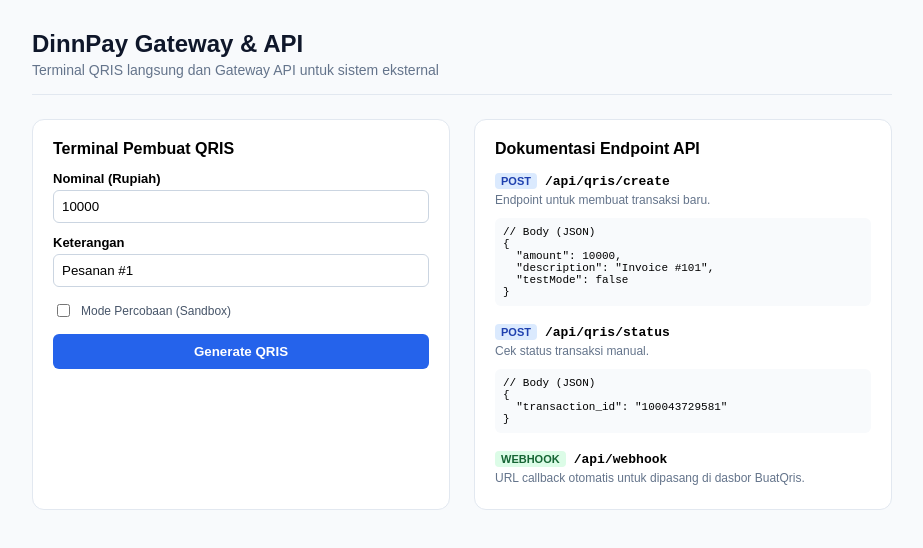
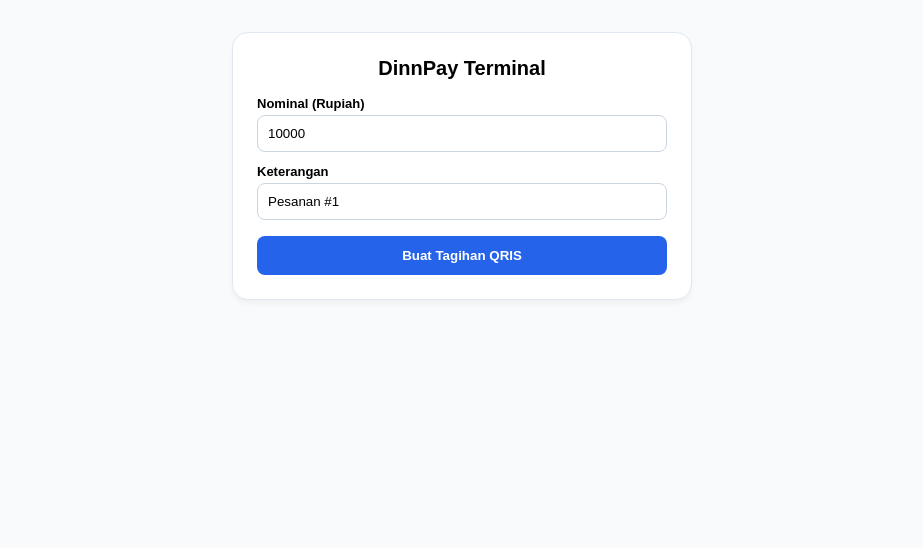
Before and after one commit to DINSTORE99/dinpay, a Next.js app: page / in a window 1280 px wide. Shown: the top 548 px of the page, without its empty margins (178-1101 px from the left). Built offline with nearby package versions, Linux system fonts and the light colour scheme.

Commit message:
Update page.jsx

```diff
--- a/src/app/page.jsx
+++ b/src/app/page.jsx
@@ -1,17 +1,18 @@
 "use client";
 
-import { useState } from "react";
+import { useState, useEffect } from "react";
 
 export default function HomePage() {
   const [amount, setAmount] = useState(10000);
   const [desc, setDesc] = useState("Pesanan #1");
-  const [isTestMode, setIsTestMode] = useState(false);
   const [loading, setLoading] = useState(false);
   const [qris, setQris] = useState(null);
-  const [status, setStatus] = useState("pending");
+  const [status, setStatus] = useState("pending"); // pending | success | expired
+  const [timeLeft, setTimeLeft] = useState(0);
   const [checking, setChecking] = useState(false);
   const [errorMsg, setErrorMsg] = useState("");
 
+  // Buat QRIS baru
   const handleCreate = async (e) => {
     e.preventDefault();
     setLoading(true);
@@ -23,22 +24,29 @@
       const res = await fetch("/api/qris/create", {
         method: "POST",
         headers: { "Content-Type": "application/json" },
-        body: JSON.stringify({ amount, description: desc, testMode: isTestMode }),
+        body: JSON.stringify({ amount, description: desc, testMode: false }),
       });
 
       const result = await res.json();
       if (!result.success) throw new Error(result.message);
 
       setQris(result.data);
+
+      // Hitung selisih detik untuk countdown
+      const expTime = new Date(result.data.expired_at).getTime();
+      const now = new Date().getTime();
+      const secondsRemaining = Math.max(0, Math.floor((expTime - now) / 1000));
+      setTimeLeft(secondsRemaining > 0 ? secondsRemaining : 300); // default 5 menit jika parsing gagal
     } catch (err) {
-      setErrorMsg(err.message || "Gagal memproses QRIS");
+      setErrorMsg(err.message || "Gagal membuat tagihan");
     } finally {
       setLoading(false);
     }
   };
 
+  // Cek status manual atau via interval
   const checkStatus = async () => {
-    if (!qris?.transaction_id) return;
+    if (!qris?.transaction_id || status === "success") return;
     setChecking(true);
     try {
       const res = await fetch("/api/qris/status", {
@@ -51,25 +59,51 @@
         setStatus(data.data.status);
       }
     } catch (e) {
-      console.error(e);
+      console.error("Gagal memeriksa status", e);
     } finally {
       setChecking(false);
     }
   };
 
+  // Timer hitung mundur & auto cek status setiap 5 detik
+  useEffect(() => {
+    if (!qris || status === "success" || status === "expired") return;
+
+    const timer = setInterval(() => {
+      setTimeLeft((prev) => {
+        if (prev <= 1) {
+          clearInterval(timer);
+          setStatus("expired");
+          return 0;
+        }
+        return prev - 1;
+      });
+    }, 1000);
+
+    const polling = setInterval(() => {
+      checkStatus();
+    }, 5000);
+
+    return () => {
+      clearInterval(timer);
+      clearInterval(polling);
+    };
+  }, [qris, status]);
+
+  // Format detik ke format mm:ss
+  const formatTime = (secs) => {
+    const m = Math.floor(secs / 60).toString().padStart(2, "0");
+    const s = (secs % 60).toString().padStart(2, "0");
+    return `${m}:${s}`;
+  };
+
   return (
-    <main style={{ maxWidth: 860, margin: "30px auto", padding: "0 16px", fontFamily: "sans-serif" }}>
-      <header style={{ marginBottom: 24, borderBottom: "1px solid #e2e8f0", paddingBottom: 16 }}>
-        <h1 style={{ margin: 0, fontSize: 24, color: "#0f172a" }}>DinnPay Gateway & API</h1>
-        <p style={{ margin: "4px 0 0", color: "#64748b", fontSize: 14 }}>
-          Terminal QRIS langsung dan Gateway API untuk sistem eksternal
-        </p>
-      </header>
+    <main style={{ maxWidth: 460, margin: "32px auto", padding: "0 16px", fontFamily: "sans-serif" }}>
+      <div style={{ background: "#ffffff", padding: 24, borderRadius: 16, border: "1px solid #e2e8f0", boxShadow: "0 4px 6px -1px rgba(0,0,0,0.05)" }}>
+        <h2 style={{ margin: "0 0 16px", fontSize: 20, textAlign: "center" }}>DinnPay Terminal</h2>
 
-      <div style={{ display: "grid", gridTemplateColumns: "1fr 1fr", gap: 24 }}>
-        {/* Terminal Bayar */}
-        <section style={{ background: "#ffffff", padding: 20, borderRadius: 12, border: "1px solid #e2e8f0" }}>
-          <h2 style={{ fontSize: 16, marginTop: 0 }}>Terminal Pembuat QRIS</h2>
+        {/* Form Tagihan */}
+        {!qris ? (
           <form onSubmit={handleCreate}>
             <label style={{ display: "block", fontSize: 13, marginBottom: 4, fontWeight: 600 }}>
               Nominal (Rupiah)
@@ -80,7 +114,7 @@
               step={100}
               value={amount}
               onChange={(e) => setAmount(Number(e.target.value))}
-              style={{ width: "100%", padding: 8, marginBottom: 12, borderRadius: 6, border: "1px solid #cbd5e1", boxSizing: "border-box" }}
+              style={{ width: "100%", padding: 10, marginBottom: 12, borderRadius: 8, border: "1px solid #cbd5e1", boxSizing: "border-box" }}
               required
             />
 
@@ -91,122 +125,144 @@
               type="text"
               value={desc}
               onChange={(e) => setDesc(e.target.value)}
-              style={{ width: "100%", padding: 8, marginBottom: 14, borderRadius: 6, border: "1px solid #cbd5e1", boxSizing: "border-box" }}
+              style={{ width: "100%", padding: 10, marginBottom: 16, borderRadius: 8, border: "1px solid #cbd5e1", boxSizing: "border-box" }}
               required
             />
 
-            <div style={{ marginBottom: 14, display: "flex", alignItems: "center", gap: 8 }}>
-              <input
-                type="checkbox"
-                id="testCheck"
-                checked={isTestMode}
-                onChange={(e) => setIsTestMode(e.target.checked)}
-              />
-              <label htmlFor="testCheck" style={{ fontSize: 12, color: "#475569" }}>
-                Mode Percobaan (Sandbox)
-              </label>
-            </div>
-
-            {errorMsg && <p style={{ color: "#dc2626", fontSize: 13 }}>{errorMsg}</p>}
+            {errorMsg && <p style={{ color: "#dc2626", fontSize: 13, margin: "0 0 12px" }}>{errorMsg}</p>}
 
             <button
               type="submit"
               disabled={loading}
               style={{
                 width: "100%",
-                padding: 10,
+                padding: 12,
                 background: "#2563eb",
                 color: "#fff",
                 border: "none",
-                borderRadius: 6,
+                borderRadius: 8,
                 fontWeight: 600,
                 cursor: loading ? "not-allowed" : "pointer",
               }}
             >
-              {loading ? "Memproses..." : "Generate QRIS"}
+              {loading ? "Memproses..." : "Buat Tagihan QRIS"}
             </button>
           </form>
+        ) : (
+          /* Area Pembayaran & Hasil */
+          <div style={{ textAlign: "center" }}>
+            {/* Status: Menunggu Pembayaran */}
+            {status === "pending" && (
+              <>
+                <div style={{ display: "inline-block", padding: "6px 14px", borderRadius: 20, background: "#fef3c7", color: "#92400e", fontSize: 13, fontWeight: 600, marginBottom: 12 }}>
+                  ⏳ Menunggu Pembayaran
+                </div>
 
-          {qris && (
-            <div style={{ marginTop: 20, textAlign: "center", borderTop: "1px dashed #cbd5e1", paddingTop: 16 }}>
-              <p style={{ margin: 0, fontSize: 18, fontWeight: "bold" }}>
+                <div style={{ fontSize: 13, color: "#64748b", marginBottom: 4 }}>Batas Waktu Bayar</div>
+                <div style={{ fontSize: 26, fontWeight: 700, color: timeLeft <= 60 ? "#dc2626" : "#0f172a", marginBottom: 16 }}>
+                  {formatTime(timeLeft)}
+                </div>
+
+                <div style={{ background: "#f8fafc", padding: 12, borderRadius: 12, border: "1px solid #f1f5f9", marginBottom: 16 }}>
+                  <div style={{ fontSize: 13, color: "#64748b" }}>Total yang Harus Dibayar:</div>
+                  <div style={{ fontSize: 24, fontWeight: 800, color: "#0f172a", marginTop: 2 }}>
                     Rp {qris.total_amount?.toLocaleString("id-ID")}
-              </p>
+                  </div>
                   {qris.amount_uniq > 0 && (
-                <span style={{ fontSize: 11, color: "#dc2626" }}>Kode unik: {qris.amount_uniq}</span>
+                    <small style={{ color: "#dc2626", display: "block", marginTop: 2 }}>
+                      (Wajib sesuai nominal + kode unik {qris.amount_uniq})
+                    </small>
                   )}
+                </div>
+
+                <div style={{ width: 240, height: 240, margin: "0 auto 16px", padding: 8, background: "#fff", border: "1px solid #e2e8f0", borderRadius: 12 }}>
                   <img
                     src={qris.qr_url}
                     alt="QRIS"
-                width={200}
-                height={200}
-                style={{ display: "block", margin: "12px auto", borderRadius: 8 }}
+                    width={240}
+                    height={240}
+                    style={{ display: "block", borderRadius: 8 }}
                   />
-              <div style={{ marginBottom: 10 }}>
-                <span style={{
-                  padding: "4px 8px",
-                  borderRadius: 12,
-                  fontSize: 12,
-                  background: status === "success" ? "#dcfce7" : "#fef3c7",
-                  color: status === "success" ? "#166534" : "#92400e"
-                }}>
-                  {status.toUpperCase()}
-                </span>
                 </div>
+
                 <button
                   type="button"
                   onClick={checkStatus}
                   disabled={checking}
-                style={{ padding: "4px 10px", fontSize: 12, cursor: "pointer" }}
+                  style={{
+                    background: "#f1f5f9",
+                    border: "1px solid #cbd5e1",
+                    padding: "8px 16px",
+                    borderRadius: 8,
+                    fontSize: 13,
+                    cursor: checking ? "not-allowed" : "pointer",
+                  }}
                 >
-                {checking ? "Mengecek..." : "Cek Status"}
+                  {checking ? "Memeriksa..." : "Cek Pembayaran Sekarang"}
+                </button>
+              </>
+            )}
+
+            {/* Status: Berhasil / Diterima */}
+            {status === "success" && (
+              <div style={{ padding: "20px 0" }}>
+                <div style={{ width: 64, height: 64, borderRadius: "50%", background: "#dcfce7", color: "#166534", fontSize: 32, display: "flex", alignItems: "center", justifyContent: "center", margin: "0 auto 16px" }}>
+                  ✓
+                </div>
+                <h3 style={{ margin: "0 0 6px", color: "#166534", fontSize: 20 }}>Pembayaran Diterima!</h3>
+                <p style={{ margin: "0 0 16px", color: "#64748b", fontSize: 14 }}>
+                  Transaksi <strong>Rp {qris.total_amount?.toLocaleString("id-ID")}</strong> berhasil dilunasi.
+                </p>
+                <div style={{ fontSize: 12, color: "#94a3b8", marginBottom: 20 }}>
+                  Order ID: {qris.transaction_id}
+                </div>
+                <button
+                  type="button"
+                  onClick={() => setQris(null)}
+                  style={{
+                    padding: "10px 20px",
+                    background: "#2563eb",
+                    color: "#fff",
+                    border: "none",
+                    borderRadius: 8,
+                    fontWeight: 600,
+                    cursor: "pointer",
+                  }}
+                >
+                  Transaksi Baru
                 </button>
               </div>
             )}
-        </section>
 
-        {/* Info Endpoint API */}
-        <section style={{ background: "#ffffff", padding: 20, borderRadius: 12, border: "1px solid #e2e8f0" }}>
-          <h2 style={{ fontSize: 16, marginTop: 0 }}>Dokumentasi Endpoint API</h2>
-
-          <div style={{ marginBottom: 16 }}>
-            <span style={{ background: "#dbeafe", color: "#1e40af", padding: "2px 6px", borderRadius: 4, fontSize: 11, fontWeight: "bold" }}>
-              POST
-            </span>
-            <code style={{ marginLeft: 8, fontSize: 13, fontWeight: "bold" }}>/api/qris/create</code>
-            <p style={{ fontSize: 12, color: "#64748b", margin: "4px 0" }}>Endpoint untuk membuat transaksi baru.</p>
-            <pre style={{ background: "#f8fafc", padding: 8, borderRadius: 6, fontSize: 11, overflowX: "auto" }}>
-{`// Body (JSON)
-{
-  "amount": 10000,
-  "description": "Invoice #101",
-  "testMode": false
-}`}
-            </pre>
+            {/* Status: Kedaluwarsa */}
+            {status === "expired" && (
+              <div style={{ padding: "20px 0" }}>
+                <div style={{ width: 64, height: 64, borderRadius: "50%", background: "#fee2e2", color: "#991b1b", fontSize: 32, display: "flex", alignItems: "center", justifyContent: "center", margin: "0 auto 16px" }}>
+                  ✕
                 </div>
-
-          <div style={{ marginBottom: 16 }}>
-            <span style={{ background: "#dbeafe", color: "#1e40af", padding: "2px 6px", borderRadius: 4, fontSize: 11, fontWeight: "bold" }}>
-              POST
-            </span>
-            <code style={{ marginLeft: 8, fontSize: 13, fontWeight: "bold" }}>/api/qris/status</code>
-            <p style={{ fontSize: 12, color: "#64748b", margin: "4px 0" }}>Cek status transaksi manual.</p>
-            <pre style={{ background: "#f8fafc", padding: 8, borderRadius: 6, fontSize: 11, overflowX: "auto" }}>
-{`// Body (JSON)
-{
-  "transaction_id": "100043729581"
-}`}
-            </pre>
+                <h3 style={{ margin: "0 0 6px", color: "#991b1b", fontSize: 18 }}>Tagihan Kedaluwarsa</h3>
+                <p style={{ margin: "0 0 20px", color: "#64748b", fontSize: 14 }}>
+                  Batas waktu pembayaran telah habis. Silakan buat QRIS baru.
+                </p>
+                <button
+                  type="button"
+                  onClick={() => setQris(null)}
+                  style={{
+                    padding: "10px 20px",
+                    background: "#0f172a",
+                    color: "#fff",
+                    border: "none",
+                    borderRadius: 8,
+                    fontWeight: 600,
+                    cursor: "pointer",
+                  }}
+                >
+                  Ulangi Transaksi
+                </button>
               </div>
-
-          <div>
-            <span style={{ background: "#dcfce7", color: "#166534", padding: "2px 6px", borderRadius: 4, fontSize: 11, fontWeight: "bold" }}>
-              WEBHOOK
-            </span>
-            <code style={{ marginLeft: 8, fontSize: 13, fontWeight: "bold" }}>/api/webhook</code>
-            <p style={{ fontSize: 12, color: "#64748b", margin: "4px 0" }}>URL callback otomatis untuk dipasang di dasbor BuatQris.</p>
+            )}
           </div>
-        </section>
+        )}
       </div>
     </main>
   );
```
Lines whose indentation alone changed are shown as unchanged.
